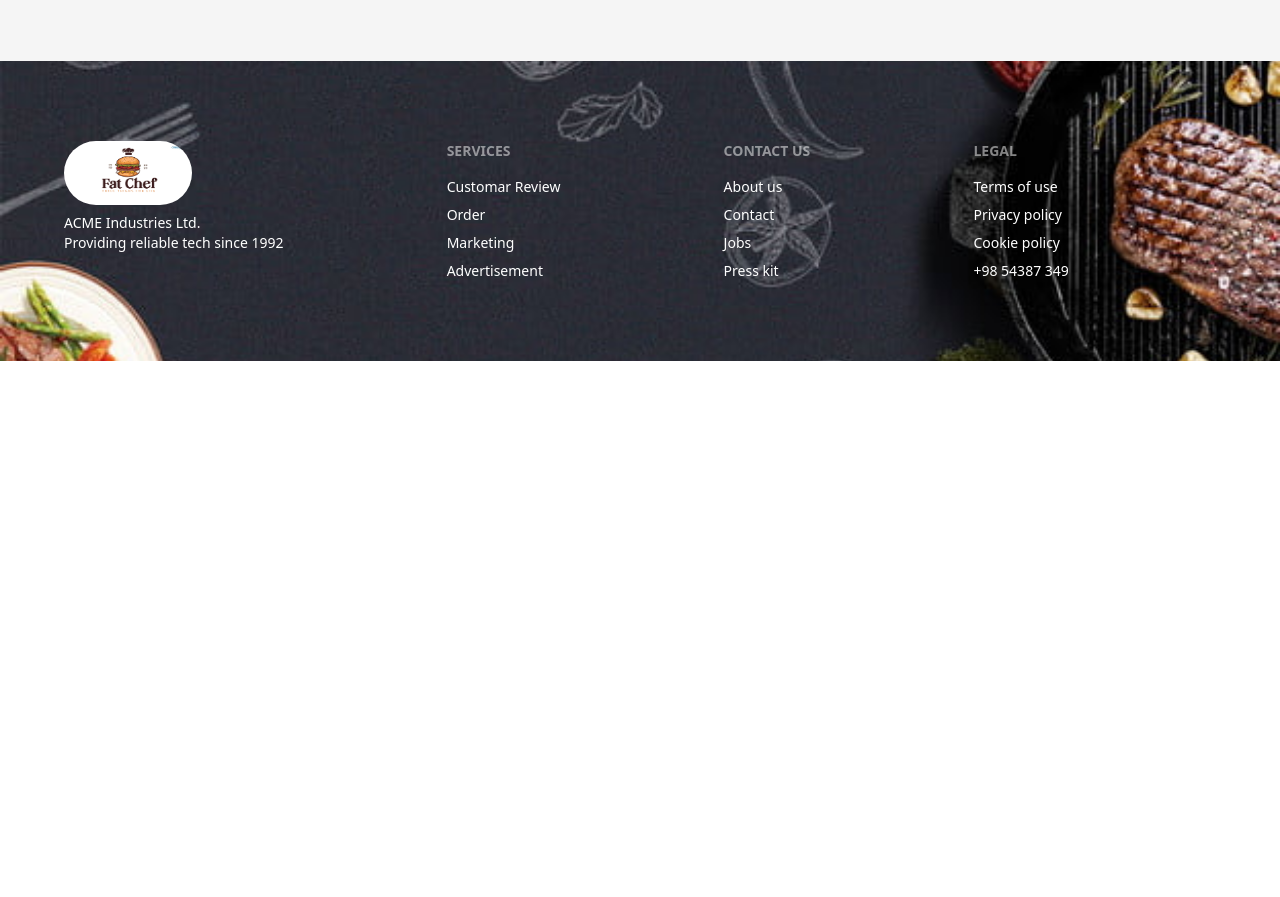
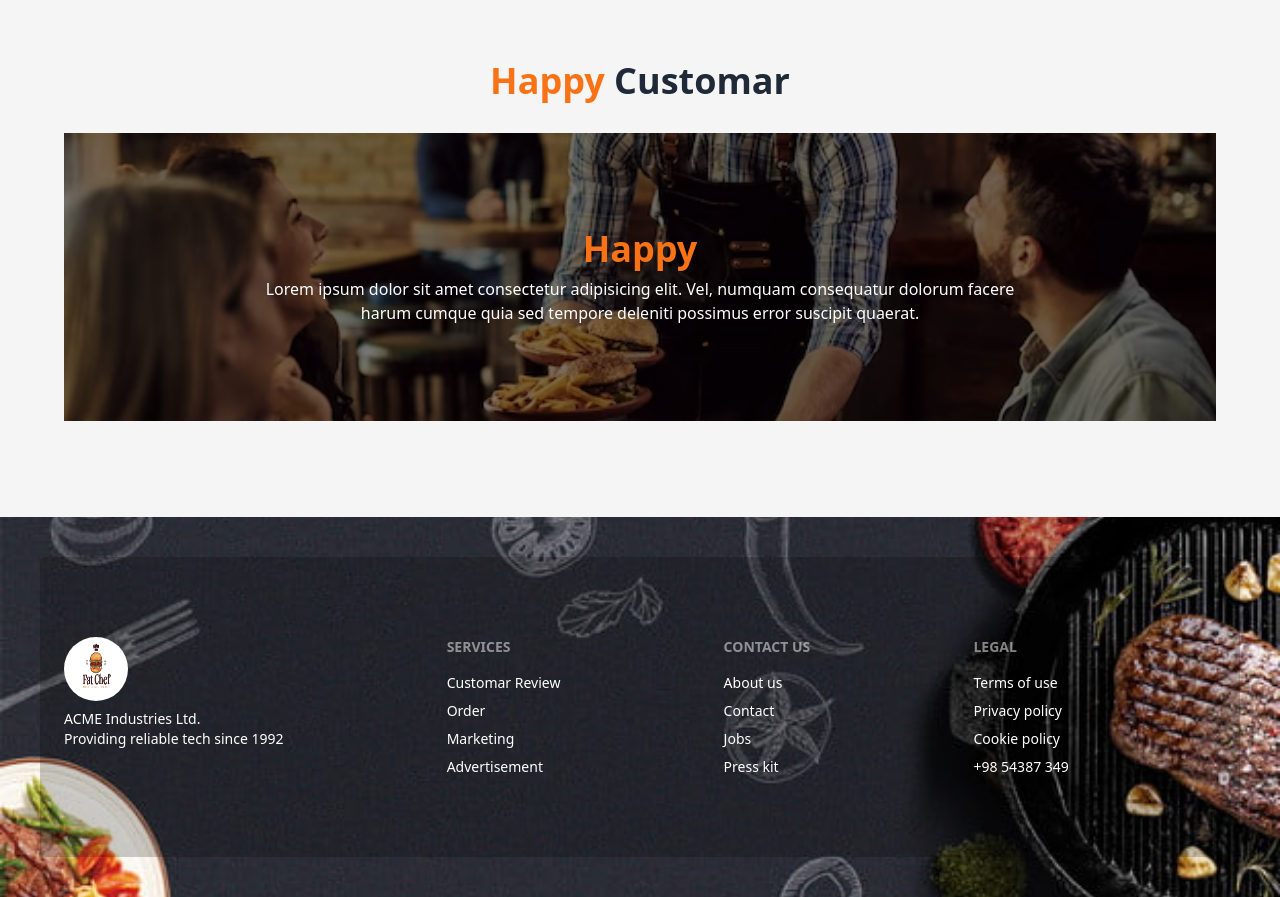
Before and after one commit to garbasarkar/Restaurant-website-11, a React (Vite) app: page / in a window 1280 px wide. Shown: the part 2540-3437 px from the top of the page. Before the commit the page ends 2901 px from the top, so only its background shows below. Built offline with nearby package versions, Linux system fonts and the light colour scheme; no server answers.

Commit message:
form add food problem solved

```diff
--- a/src/HeaderPage/Footer.jsx
+++ b/src/HeaderPage/Footer.jsx
@@ -2,12 +2,13 @@ import { NavLink } from "react-router-dom";
 import webLogo from "/src/assets/websiteLogo-removebg-preview.png";
 const Footer = () => {
   return (
-    <footer className="p-10 bg-black/50 text-base-content py-20 foodBg">
-      <div className="footer max-w-6xl mx-auto text-white">
+    <footer className="p-10  text-base-content  foodBg">
+      <div className="bg-black/20 py-20 rounded-md">
+        <div className="footer max-w-6xl mx-auto text-white ">
           <aside>
             <NavLink to="/">
               <img
-              className="w-32 bg-white w-16 h-16 rounded-full"
+                className=" bg-white w-16 h-16 rounded-full"
                 src={webLogo}
                 alt=""
               />
@@ -40,6 +41,7 @@ const Footer = () => {
             <a className="link link-hover">+98 54387 349</a>
           </nav>
         </div>
+      </div>
     </footer>
   );
 };
--- a/src/HeaderPage/Header.jsx
+++ b/src/HeaderPage/Header.jsx
@@ -43,19 +43,19 @@ const Header = () => {
           <NavLink className="mr-5 text-lg font-semibold" to="/food">
             <li>All Food</li>
           </NavLink>
-          {user && (
+          {/* {user && (
             <NavLink className="mr-5 text-lg font-semibold" to="/service">
               <li>Service</li>
             </NavLink>
-          )}
+          )} */}
           <NavLink className="mr-5 text-lg font-semibold" to="/blog">
             <li>Blog</li>
           </NavLink>
-          {user && (
+          {/* {user && (
             <NavLink className="mr-5 text-lg font-semibold" to="/contact">
               <li>Contact</li>
             </NavLink>
-          )}
+          )} */}
         </ul>
         <div className="flex gap-3 items-center">
           {/* <input type="checkbox" className="toggle" checked /> */}
--- /dev/null
+++ b/src/HomePage/HappyCus.jsx
@@ -0,0 +1,23 @@
+const HappyCus = () => {
+  return (
+    <div className="max-w-6xl mx-auto ">
+      <h1 className="text-center mb-8 text-2xl md:text-4xl font-semibold">
+        <span className="text-[#F97316]">Happy</span> Customar
+      </h1>
+      <div className="happyBg mb-24 ">
+        <div className="bg-black/50 py-24 text-white text-center space-y-2">
+          <h1 className="text-2xl md:text-4xl font-semibold">
+            <span className="text-[#F97316]">Happy</span>
+          </h1>
+          <p>
+            Lorem ipsum dolor sit amet consectetur adipisicing elit. Vel,
+            numquam consequatur dolorum facere <br /> harum cumque quia sed
+            tempore deleniti possimus error suscipit quaerat.
+          </p>
+        </div>
+      </div>
+    </div>
+  );
+};
+
+export default HappyCus;
--- a/src/HomePage/HomeAllSection.jsx
+++ b/src/HomePage/HomeAllSection.jsx
@@ -6,6 +6,7 @@ import MenuItem from "./MenuItem";
 import Review from "./Review";
 import WelCome from "./WelCome";
 import MenuFoods from "./MenuFoods";
+import HappyCus from "./HappyCus";
 
 const HomeAllSection = () => {
   return (
@@ -15,7 +16,7 @@ const HomeAllSection = () => {
       <Chef></Chef>
       <MenuFoods></MenuFoods>
       <Discount></Discount>
-      {/* <Review></Review> */}
+      <HappyCus></HappyCus>
     </div>
   );
 };
--- a/src/HomePage/WelCome.jsx
+++ b/src/HomePage/WelCome.jsx
@@ -3,7 +3,11 @@ const WelCome = () => {
   return (
     <div className="flex flex-col md:flex-row justify-between items-center gap-5 max-w-6xl mx-auto mt-20 px-1 md:px-0">
       <div className="flex-1">
-        <img className="rounded-md" src={restu} alt="" />
+        <img
+          className="rounded-md hover:scale-105 transition-all hover:shadow-md"
+          src={restu}
+          alt=""
+        />
       </div>
       <div className="flex-1 space-y-3">
         <h1 className="text-2xl md:text-4xl font-semibold">
--- a/src/ProfileALlPage/AddedFood.jsx
+++ b/src/ProfileALlPage/AddedFood.jsx
@@ -32,7 +32,7 @@ const AddedFood = () => {
         setAddedFood(data);
       });
   }, [email]);
-  console.log(addedFood);
+  console.log(addedFood.length);
   // console.log(email);
   return (
     <div className="max-w-6xl mx-auto mt-10 mb-20 grid grid-cols-1 md:grid-cols-2 gap-5 ">
@@ -67,6 +67,10 @@ const AddedFood = () => {
           </div>
         </div>
       ))}
+      {/* <div>
+          <img src="/src/assets/No-food/no_food.png" alt="" />
+
+        </div> */}
     </div>
   );
 };
--- a/src/Routes/Routes.jsx
+++ b/src/Routes/Routes.jsx
@@ -48,6 +48,10 @@ const Routes = createBrowserRouter([
         element: <AllFoodControl></AllFoodControl>,
       },
       {
+        path: 'aFood',
+        element: <Parchaes></Parchaes>
+      },
+      {
         path: "/contact",
         element: <PrivateContact></PrivateContact>,
       },
@@ -57,18 +61,13 @@ const Routes = createBrowserRouter([
       },
       {
         path: `/food/:id`,
-        element: (
-          <PrivateRouter>
-            <DetailsCard></DetailsCard>
-          </PrivateRouter>
-        ),
+        element: <DetailsCard></DetailsCard>,
         loader: ({ params }) =>
           fetch(`http://localhost:5000/food/${params.id}`),
       },
       {
         path: "/orderedFood",
-        element: <OrderPage></OrderPage>,
-        // loader: ({params}) => fetch`http://localhost:5000/order/${params.id}`
+        element:  <OrderPage></OrderPage>,
       },
       {
         path: "/addedFood",
@@ -76,7 +75,9 @@ const Routes = createBrowserRouter([
       },
       {
         path: "/purchase/:id",
-        element: <FormFoodAdd></FormFoodAdd>,
+        element: <PrivateRouter>
+          <FormFoodAdd></FormFoodAdd>
+        </PrivateRouter>,
         loader: ({ params }) =>
           fetch(`http://localhost:5000/food/${params.id}`),
       },
--- a/src/index.css
+++ b/src/index.css
@@ -58,6 +58,7 @@ body {
   background-position: center;
   background-size: cover;
   background-repeat: no-repeat;
+
 }
 .chefBg {
   background-image: url("https://html.merku.love/cafert/img/services/contacts.jpg");
@@ -65,3 +66,9 @@ body {
   background-size: cover;
   background-repeat: no-repeat;
 }
+.happyBg {
+  background-image: url("/src/assets/chef/happy-chef.avif");
+  background-position: center;
+  background-size: cover;
+  background-repeat: no-repeat;
+}
```
Also changed, not shown: src/assets/No-food/no_food.png (added), src/assets/chef/happy-chef.avif (added). Lines whose indentation alone changed are shown as unchanged.
